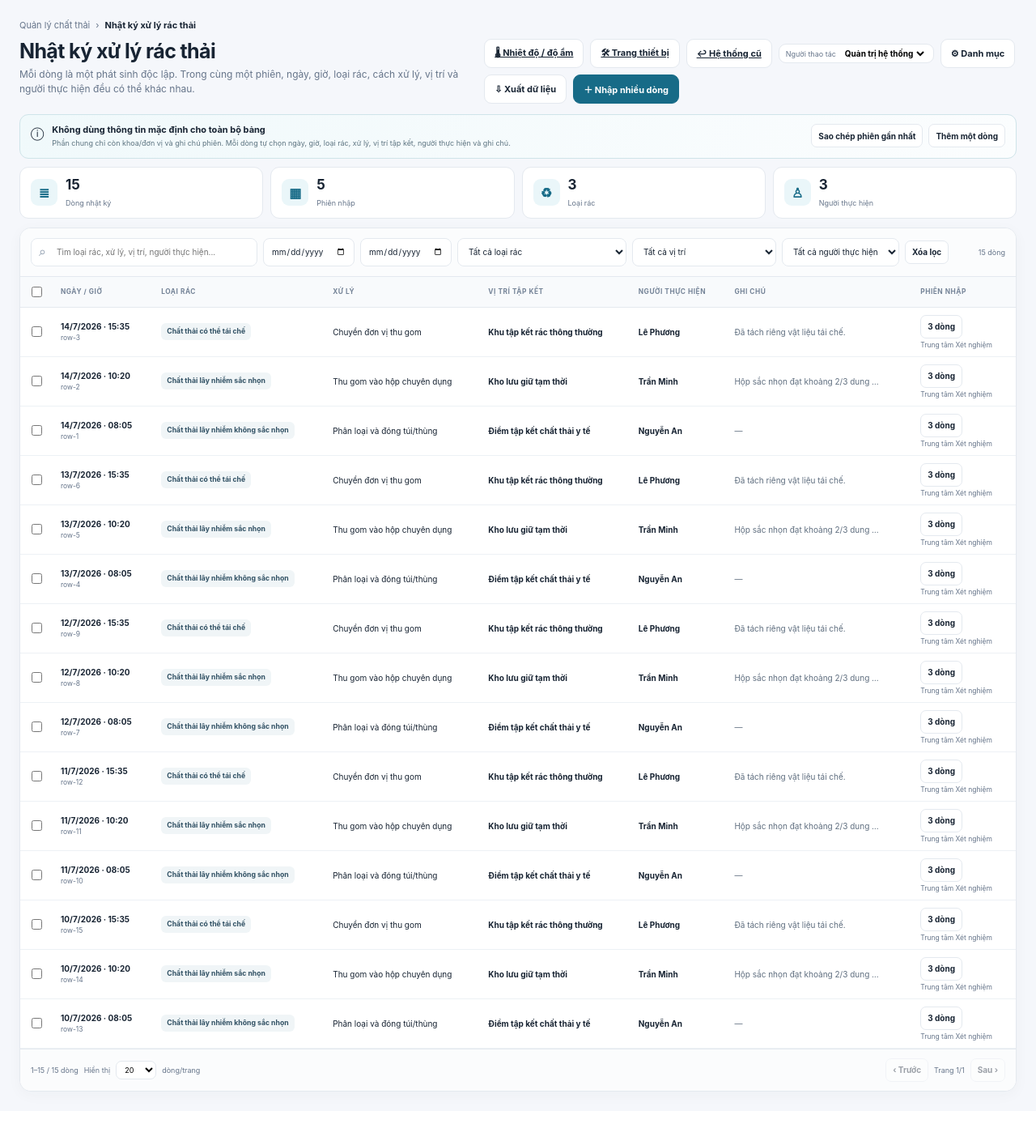
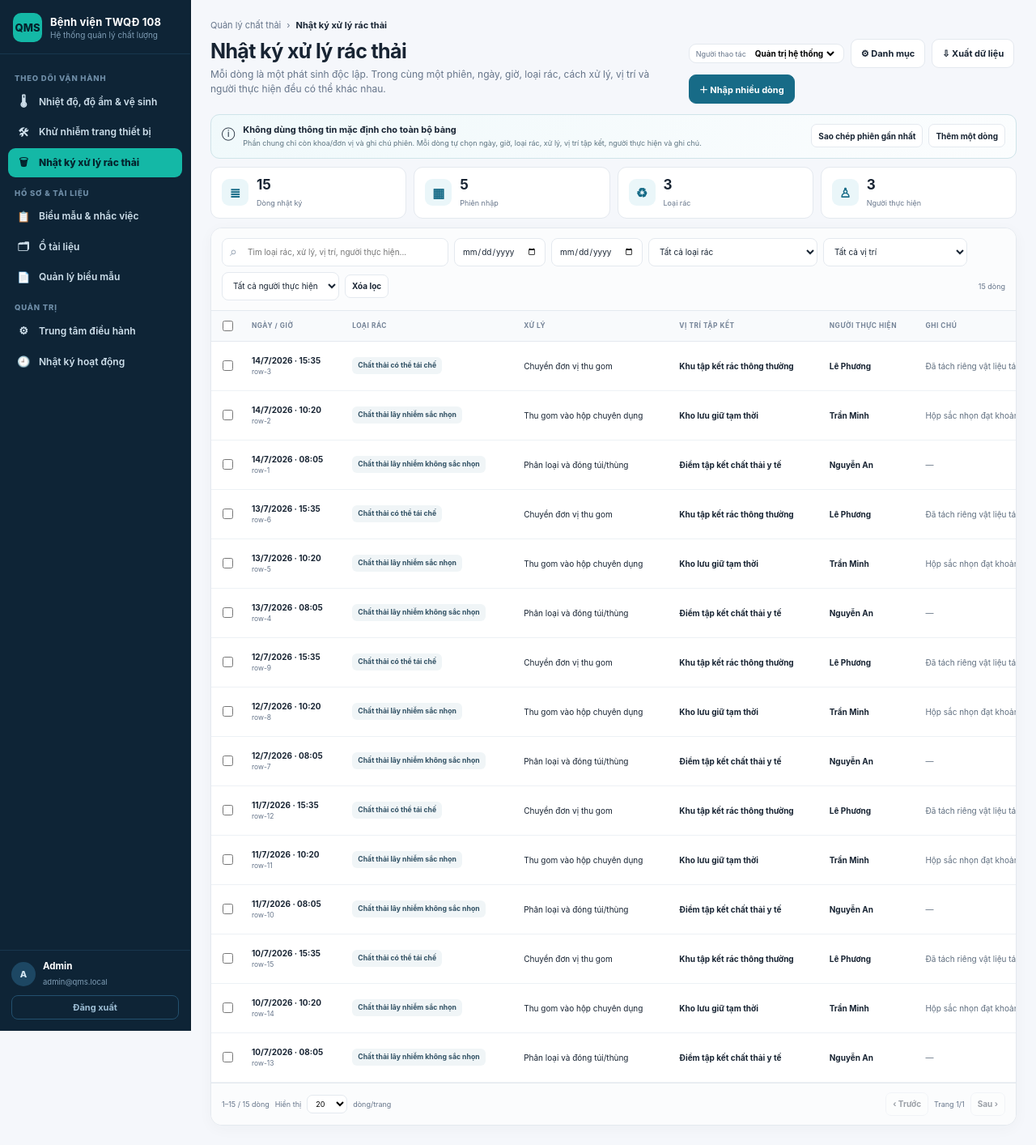
Before and after one commit to cuongvt07/qms, a Laravel app: page /qms/rac-thai in a window 1280 px wide. Shown: the whole page at 81% size. Before the commit the page ends 1356 px from the top, so only its background shows below. Run offline with Laravel 12, Linux system fonts and the light colour scheme; a user stored in the database is signed in; data comes from the database, SQL or seed files in the repository; data that the repository does not hold is empty; some libraries are stand-ins or nearby versions.

Commit message:
feat: sidebar CRM dùng chung cho 3 module QMS

```diff
--- /dev/null
+++ b/laravel/public/css/qms-shell.css
@@ -0,0 +1,56 @@
+/* Khung sidebar dùng chung cho các module QMS (giữ nguyên giao diện bên trong mỗi module). */
+:root { --qs-w: 236px; }
+
+body { padding-left: var(--qs-w); }
+
+.qs-side {
+  position: fixed; top: 0; left: 0; bottom: 0; width: var(--qs-w); z-index: 60;
+  background: #0e2436; color: #cfe0ec; display: flex; flex-direction: column;
+  font-family: inherit; border-right: 1px solid #0a1c2b;
+}
+.qs-brand { display: flex; align-items: center; gap: 10px; padding: 16px 16px 14px; border-bottom: 1px solid #17364d; }
+.qs-logo {
+  width: 36px; height: 36px; border-radius: 10px; background: #14b8a6; color: #04222c;
+  display: flex; align-items: center; justify-content: center; font-weight: 800; font-size: 13px; flex: none;
+}
+.qs-brand b { display: block; color: #fff; font-size: 13px; letter-spacing: .2px; }
+.qs-brand span { display: block; color: #7f9db5; font-size: 10px; margin-top: 2px; }
+
+.qs-nav { flex: 1 1 0%; min-height: 0; overflow-y: auto; padding: 12px 10px 16px; }
+.qs-group { color: #6f8ea8; font-size: 9.5px; font-weight: 800; letter-spacing: .8px;
+  text-transform: uppercase; padding: 12px 8px 6px; }
+.qs-item {
+  display: flex; align-items: center; gap: 10px; padding: 9px 10px; margin-bottom: 2px;
+  border-radius: 9px; color: #cfe0ec; text-decoration: none; font-size: 12px; font-weight: 600;
+  line-height: 1.35; transition: background .15s, color .15s;
+}
+.qs-item:hover { background: #16344a; color: #fff; }
+.qs-item.on { background: #14b8a6; color: #04222c; font-weight: 800; }
+.qs-ic { width: 18px; text-align: center; font-size: 13px; flex: none; }
+
+.qs-foot { border-top: 1px solid #17364d; padding: 12px 14px 14px; }
+.qs-user { display: flex; align-items: center; gap: 9px; margin-bottom: 9px; }
+.qs-ava { width: 30px; height: 30px; border-radius: 50%; background: #1d4763; color: #d7e9f5;
+  display: flex; align-items: center; justify-content: center; font-size: 11px; font-weight: 800; flex: none; }
+.qs-user b { color: #fff; font-size: 11.5px; display: block; max-width: 130px; overflow: hidden;
+  text-overflow: ellipsis; white-space: nowrap; }
+.qs-user span { color: #7f9db5; font-size: 9.5px; }
+.qs-out { width: 100%; border: 1px solid #23506e; background: transparent; color: #9dbdd4;
+  border-radius: 8px; height: 30px; font-size: 11px; font-weight: 700; cursor: pointer; font-family: inherit; }
+.qs-out:hover { background: #16344a; color: #fff; }
+
+/* Nút mở menu trên mobile */
+.qs-burger { display: none; position: fixed; top: 10px; left: 10px; z-index: 62; width: 38px; height: 38px;
+  border-radius: 10px; border: 1px solid #d8e2ea; background: #fff; color: #0e2436; font-size: 17px;
+  cursor: pointer; box-shadow: 0 2px 8px rgba(15,36,54,.12); }
+.qs-mask { display: none; position: fixed; inset: 0; background: rgba(9,24,37,.45); z-index: 59; }
+
+@media (max-width: 980px) {
+  body { padding-left: 0; }
+  .qs-side { transform: translateX(-100%); transition: transform .22s ease; box-shadow: 0 0 24px rgba(0,0,0,.3); }
+  .qs-burger { display: block; }
+  body.qs-open .qs-side { transform: none; }
+  body.qs-open .qs-mask { display: block; }
+  /* chừa chỗ cho nút menu */
+  .shell > .module > .breadcrumb, .shell > .module > .page-head { padding-left: 44px; }
+}
--- /dev/null
+++ b/laravel/resources/views/modules/_sidebar.blade.php
@@ -0,0 +1,47 @@
+@php
+    $u    = auth()->user();
+    $ini  = mb_strtoupper(mb_substr(trim($u->name ?? 'N'), 0, 1));
+    $nav  = function ($route) { return request()->routeIs($route) ? ' on' : ''; };
+@endphp
+<button class="qs-burger" type="button" onclick="document.body.classList.toggle('qs-open')" aria-label="Mở menu">☰</button>
+<div class="qs-mask" onclick="document.body.classList.remove('qs-open')"></div>
+
+<aside class="qs-side">
+    <div class="qs-brand">
+        <div class="qs-logo">QMS</div>
+        <div><b>Bệnh viện TWQĐ 108</b><span>Hệ thống quản lý chất lượng</span></div>
+    </div>
+
+    <nav class="qs-nav">
+        <div class="qs-group">Theo dõi vận hành</div>
+        <a class="qs-item{{ $nav('env.page') }}" href="{{ route('env.page') }}">
+            <span class="qs-ic">🌡</span> Nhiệt độ, độ ẩm &amp; vệ sinh
+        </a>
+        <a class="qs-item{{ $nav('dev.page') }}" href="{{ route('dev.page') }}">
+            <span class="qs-ic">🛠</span> Khử nhiễm trang thiết bị
+        </a>
+        <a class="qs-item{{ $nav('waste.page') }}" href="{{ route('waste.page') }}">
+            <span class="qs-ic">🗑</span> Nhật ký xử lý rác thải
+        </a>
+
+        <div class="qs-group">Hồ sơ &amp; tài liệu</div>
+        <a class="qs-item" href="{{ route('dashboard') }}"><span class="qs-ic">📋</span> Biểu mẫu &amp; nhắc việc</a>
+        <a class="qs-item" href="{{ route('admin.drive') }}"><span class="qs-ic">🗂</span> Ổ tài liệu</a>
+        <a class="qs-item" href="{{ route('admin.form-templates.index') }}"><span class="qs-ic">📄</span> Quản lý biểu mẫu</a>
+
+        <div class="qs-group">Quản trị</div>
+        <a class="qs-item" href="{{ route('admin.operations') }}"><span class="qs-ic">⚙</span> Trung tâm điều hành</a>
+        <a class="qs-item" href="{{ route('admin.audit-log') }}"><span class="qs-ic">🕘</span> Nhật ký hoạt động</a>
+    </nav>
+
+    <div class="qs-foot">
+        <div class="qs-user">
+            <div class="qs-ava">{{ $ini }}</div>
+            <div><b>{{ $u->name ?? 'Người dùng' }}</b><span>{{ $u->email ?? '' }}</span></div>
+        </div>
+        <form method="POST" action="{{ route('logout') }}">
+            @csrf
+            <button class="qs-out" type="submit">Đăng xuất</button>
+        </form>
+    </div>
+</aside>
--- a/laravel/resources/views/modules/device-events.blade.php
+++ b/laravel/resources/views/modules/device-events.blade.php
@@ -51,16 +51,15 @@ body{margin:0}button,input,select,textarea{font:inherit}.shell{padding:24px;min-
 @media(max-width:580px){.shell{padding:14px}.stats{grid-template-columns:1fr}.search,.search input,.field-inline{width:100%}.field-inline input,.field-inline select{width:100%}.form-grid{grid-template-columns:1fr}.field.full,.detail.full{grid-column:auto}.detail-grid{grid-template-columns:1fr}.quick-head{flex-direction:column;align-items:stretch}.quick-head .push{margin-left:0}}
 </style>
 <script>window.QMS_DEV={state:"{{ route('dev.state') }}",save:"{{ route('dev.save') }}",csrf:"{{ csrf_token() }}"};</script>
+<link rel="stylesheet" href="{{ asset('css/qms-shell.css') }}?v=1">
 </head>
 <body>
+@include('modules._sidebar')
 <div class="shell"><main class="module">
   <div class="breadcrumb"><span>Quản lý trang thiết bị</span><span>›</span><b>Theo dõi khử nhiễm</b></div>
   <section class="page-head">
     <div><h1>Theo dõi khử nhiễm trang thiết bị</h1><p>Quản lý các sự kiện khử nhiễm, vệ sinh, bảo dưỡng, sửa chữa và tình trạng thiết bị sau xử lý trong một danh sách dùng chung.</p></div>
     <div class="actions">
-      <a class="btn" href="{{ route('waste.page') }}">🗑 Rác thải</a>
-      <a class="btn" href="{{ route('env.page') }}">🌡 Nhiệt độ / độ ẩm</a>
-      <a class="btn" href="/dashboard">↩ Hệ thống cũ</a>
       <div class="userbox"><span>Người thao tác</span><select id="currentUser"></select></div>
       <button class="btn" onclick="exportCsv()">⇩ Xuất dữ liệu</button>
       <button class="btn" onclick="openBatch()">▦ Nhập nhiều thiết bị</button>
--- a/laravel/resources/views/modules/env-monitor.blade.php
+++ b/laravel/resources/views/modules/env-monitor.blade.php
@@ -57,8 +57,10 @@ body{margin:0}button,input,select,textarea{font:inherit}.shell{min-height:100vh;
 @media(max-width:620px){.shell{padding:14px}.stats{grid-template-columns:1fr}.search,.search input,.inline{width:100%}.inline input,.inline select{width:100%}.form-grid{grid-template-columns:1fr}.field.full,.detail.full{grid-column:auto}.detail-grid{grid-template-columns:1fr}.measure-group{grid-template-columns:1fr}.context{align-items:flex-start}.context .push{flex-direction:column}.month-grid{grid-template-columns:1fr 1fr}}
 </style>
 <script>window.QMS_ENV={state:"{{ route('env.state') }}",save:"{{ route('env.save') }}",csrf:"{{ csrf_token() }}"};</script>
+<link rel="stylesheet" href="{{ asset('css/qms-shell.css') }}?v=1">
 </head>
 <body>
+@include('modules._sidebar')
 <div class="shell"><main class="module">
   <div class="breadcrumb"><span>Quản lý môi trường phòng xét nghiệm</span><span>›</span><b>Nhiệt độ, độ ẩm và vệ sinh</b></div>
 
@@ -68,9 +70,6 @@ body{margin:0}button,input,select,textarea{font:inherit}.shell{min-height:100vh;
       <p>Nhập hai lần đo mỗi ngày, theo dõi vệ sinh và ghi nhận biện pháp khắc phục khi thông số không đạt ngưỡng cấu hình.</p>
     </div>
     <div class="head-actions">
-      <a class="btn" href="{{ route('waste.page') }}">🗑 Rác thải</a>
-      <a class="btn" href="{{ route('dev.page') }}">🛠 Trang thiết bị</a>
-      <a class="btn" href="/dashboard">↩ Hệ thống cũ</a>
       <div class="userbox"><span>Người thao tác</span><select id="currentUser"></select></div>
       <button class="btn" onclick="openSettings()">⚙ Cấu hình ngưỡng</button>
       <button class="btn" onclick="exportCsv()">⇩ Xuất dữ liệu</button>
--- a/laravel/resources/views/modules/waste-log.blade.php
+++ b/laravel/resources/views/modules/waste-log.blade.php
@@ -29,8 +29,10 @@
 @media(max-width:650px){.shell{padding:14px}.stats{grid-template-columns:1fr}.search,.search input,.inline{width:100%}.inline input,.inline select{width:100%}.form-grid,.detail-grid,.catalog-grid,.session-head{grid-template-columns:1fr}.field.full,.detail.full{grid-column:auto}.notice{flex-direction:column}.notice .push{margin-left:0}}
 </style>
 <script>window.QMS_WASTE={state:"{{ route('waste.state') }}",save:"{{ route('waste.save') }}",csrf:"{{ csrf_token() }}"};</script>
+<link rel="stylesheet" href="{{ asset('css/qms-shell.css') }}?v=1">
 </head>
 <body>
+@include('modules._sidebar')
 <div class="shell"><main class="module">
   <div class="breadcrumb"><span>Quản lý chất thải</span><span>›</span><b>Nhật ký xử lý rác thải</b></div>
 
@@ -40,9 +42,6 @@
       <p>Mỗi dòng là một phát sinh độc lập. Trong cùng một phiên, ngày, giờ, loại rác, cách xử lý, vị trí và người thực hiện đều có thể khác nhau.</p>
     </div>
     <div class="actions">
-      <a class="btn" href="{{ route('env.page') }}">🌡 Nhiệt độ / độ ẩm</a>
-      <a class="btn" href="{{ route('dev.page') }}">🛠 Trang thiết bị</a>
-      <a class="btn" href="/dashboard">↩ Hệ thống cũ</a>
       <div class="userbox"><span>Người thao tác</span><select id="currentUser"></select></div>
       <button class="btn" onclick="openCatalogs()">⚙ Danh mục</button>
       <button class="btn" onclick="exportCsv()">⇩ Xuất dữ liệu</button>
```
